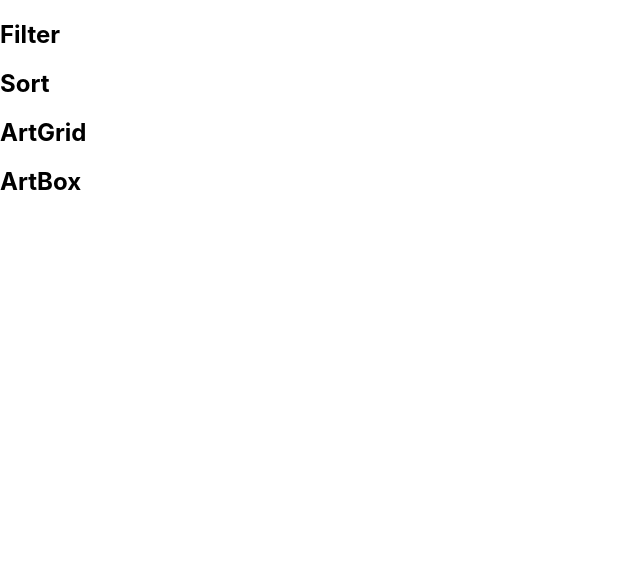
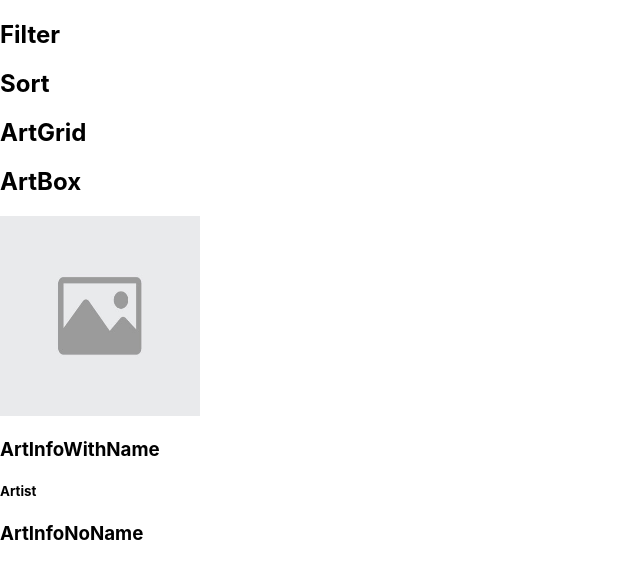
Before and after one commit to MattyMcClare/GraffitiGroupProject, a React (Create React App) app in the folder client/: page / in a window 1280 px wide. Shown: the top 578 px of the page, without its empty margins (0-640 px from the left). Built offline with nearby package versions, Linux system fonts and the light colour scheme.

Commit message:
ArtInfo and Artist file setUp

```diff
--- a/client/src/components/ArtBox.js
+++ b/client/src/components/ArtBox.js
@@ -1,7 +1,18 @@
 import React from 'react';
+import ArtInfo from './ArtInfoWithName';
+import ArtistInfo from './ArtInfoNoName';
+import defaultImage from '../img/default-image.jpg'
 
 const ArtBox = () => {
-    return <h2>ArtBox</h2>
+    return (
+        <>
+            <h2>ArtBox</h2>
+            <img src={defaultImage} alt="default" height="200" width="200"></img>
+            <ArtInfo />
+            <ArtistInfo />
+        </>
+    )
+
 }
 
 export default ArtBox;
--- /dev/null
+++ b/client/src/components/ArtInfoNoName.js
@@ -0,0 +1,7 @@
+import React from 'react';
+
+const ArtInfoNoName = () => {
+    return <h3>ArtInfoNoName</h3>
+}
+
+export default ArtInfoNoName;
--- /dev/null
+++ b/client/src/components/ArtInfoWithName.js
@@ -0,0 +1,13 @@
+import React from 'react';
+import Artist from './Artist';
+
+const ArtInfoWithName = () => {
+    return (
+        <>
+            <h3>ArtInfoWithName</h3>
+            <Artist />
+        </>
+    )
+}
+
+export default ArtInfoWithName;
--- /dev/null
+++ b/client/src/components/Artist.js
@@ -0,0 +1,7 @@
+import React from 'react';
+
+const Artist = () => {
+    return <h5>Artist</h5>
+}
+
+export default Artist;
```
Also changed, not shown: client/src/img/default-image.jpg (added).
